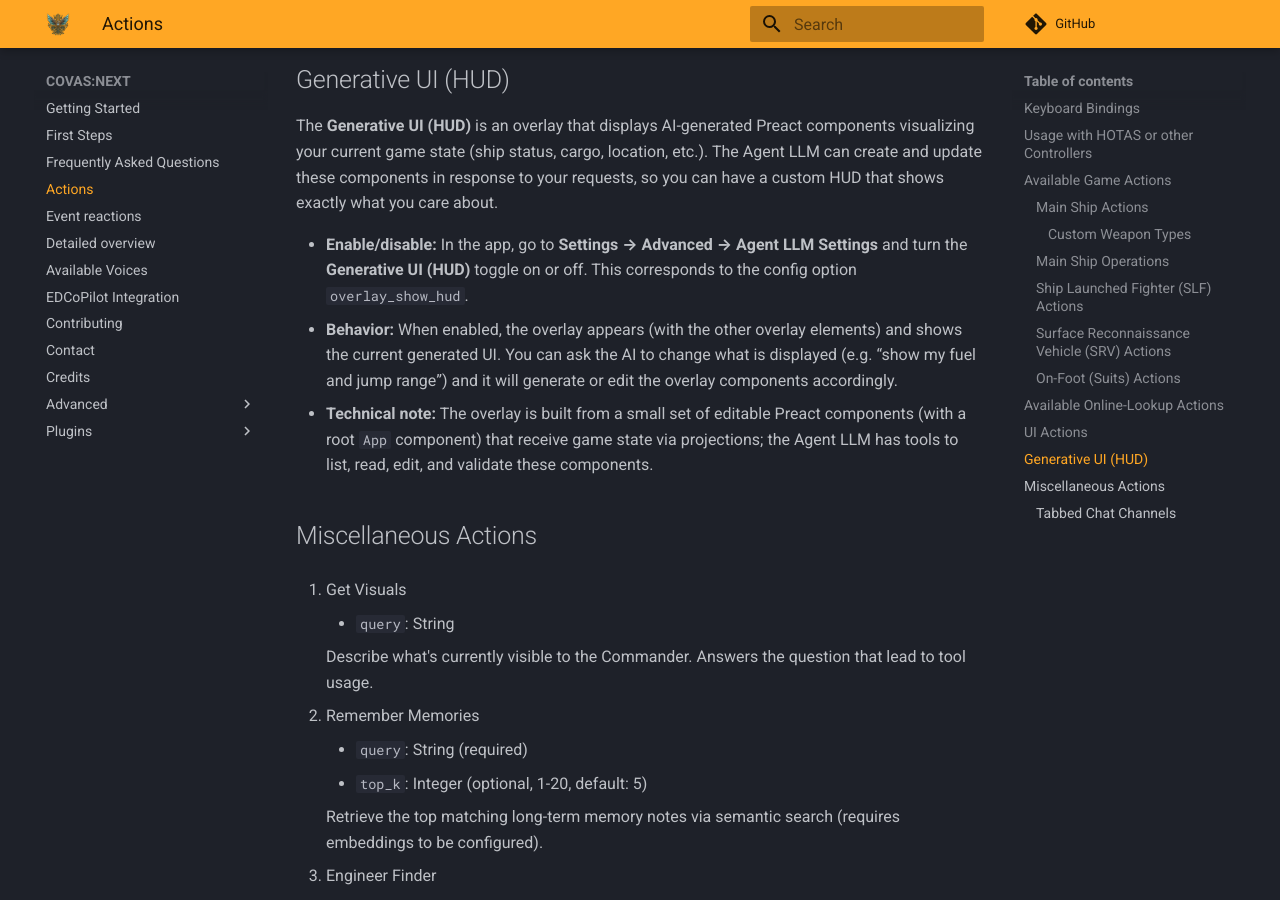
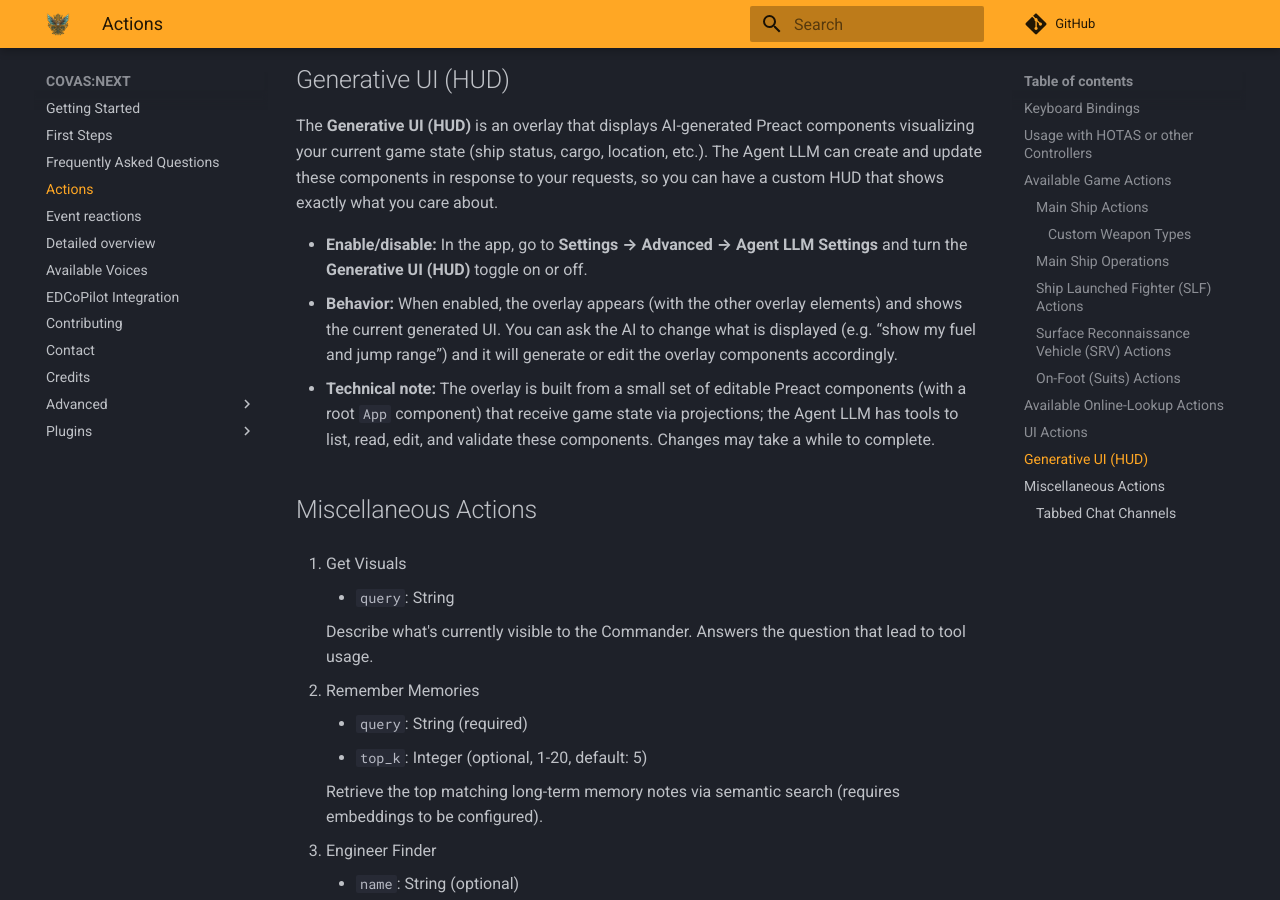
Before and after one commit to RatherRude/Elite-Dangerous-AI-Integration, an MkDocs documentation site: the page built from docs/20_actions.md, in a window 1280 px wide and 900 px high, scrolled down 13848 px. Built offline with MkDocs 1.6.1 and Material for MkDocs 9.7.7, drawn with Linux system fonts in a browser that asks for light colours; comment, search, counter and statistics services are not loaded.

Commit message:
docs: Gen UI

```diff
--- a/docs/20_actions.md
+++ b/docs/20_actions.md
@@ -1353,9 +1353,9 @@
 
 The **Generative UI (HUD)** is an overlay that displays AI-generated Preact components visualizing your current game state (ship status, cargo, location, etc.). The Agent LLM can create and update these components in response to your requests, so you can have a custom HUD that shows exactly what you care about.
 
-- **Enable/disable:** In the app, go to **Settings → Advanced → Agent LLM Settings** and turn the **Generative UI (HUD)** toggle on or off. This corresponds to the config option `overlay_show_hud`.
+- **Enable/disable:** In the app, go to **Settings → Advanced → Agent LLM Settings** and turn the **Generative UI (HUD)** toggle on or off.
 - **Behavior:** When enabled, the overlay appears (with the other overlay elements) and shows the current generated UI. You can ask the AI to change what is displayed (e.g. “show my fuel and jump range”) and it will generate or edit the overlay components accordingly.
-- **Technical note:** The overlay is built from a small set of editable Preact components (with a root `App` component) that receive game state via projections; the Agent LLM has tools to list, read, edit, and validate these components.
+- **Technical note:** The overlay is built from a small set of editable Preact components (with a root `App` component) that receive game state via projections; the Agent LLM has tools to list, read, edit, and validate these components. Changes may take a while to complete.
 
 ## Miscellaneous Actions
 
```
